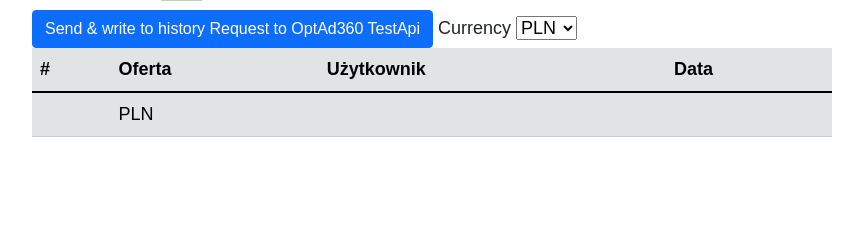
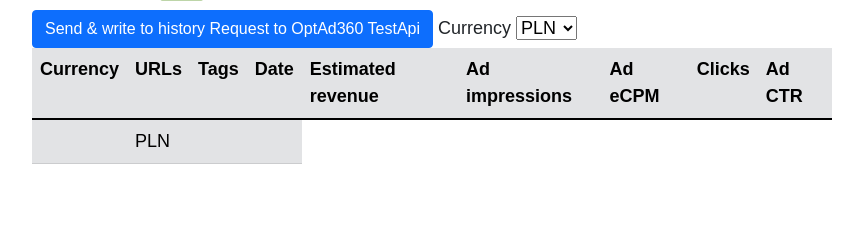
Before and after one commit to Emihilus/Emihilus-apiOptApp, a Symfony app: template templates/main/index.html.twig in a window 1280 px wide. Shown: the part 64-304 px from the top of the page, without its empty margins (208-1071 px from the left). Run offline with Twig, Linux system fonts and the light colour scheme; the template is opened without the code that fills it, so the values that code supplies are empty; some libraries are stand-ins or nearby versions.

Commit message:
AUTOCOMMIT: 08-10-2021_00:47:38

```diff
--- a/templates/main/index.html.twig
+++ b/templates/main/index.html.twig
@@ -24,10 +24,15 @@
 <table class="table table-secondary table-hover">
   <theadclass="thead-dark">
     <tr>
-      <th scope="col">#</th>
-      <th scope="col">Oferta</th>
-      <th scope="col">Użytkownik</th>
-      <th class="d-none d-sm-table-cell" scope="col">Data</th>
+      <th scope="col">Currency</th>
+      <th scope="col">URLs</th>
+      <th scope="col">Tags</th>
+      <th scope="col">Date</th>
+      <th scope="col">Estimated revenue</th>
+      <th scope="col">Ad impressions</th>
+      <th scope="col">Ad eCPM</th>
+      <th scope="col">Clicks</th>
+      <th scope="col">Ad CTR</th>
     </tr>
   </thead>
   <tbody id="hed">
@@ -36,7 +41,7 @@
             <th class="throw" scope="row">{#{ loop.index }#}</th>
             <td>{#{offer.value/100}#} PLN</td>
             <td>{#{offer.byUser.username}#}</td>
-            <td class="d-none d-sm-table-cell">{#{offer.createdAt|date('H:m d-m-Y')}#}</td>
+            <td>{#{offer.createdAt|date('H:m d-m-Y')}#}</td>
         </tr>
     {#% endfor %#}
   </tbody>
@@ -62,12 +67,15 @@ function request()
 		})
 	.done(res =>
 	{
-		console.log(JSON.parse(res));
+        let json = JSON.parse(res);
+		console.log();
         $("#output").html(res)
-		/*if(res.result == 1)
-		{
-			$("#comment-"+commentId).remove();
-		}*/
+
+        let trc = document.createElement('tr');
+        trc.innerHTML = `<td scope="row">${json.}</td><td>'+offerValue+' PLN</td><td>{{app.user}}</td><td class="d-none d-sm-table-cell">Teraz</td>`;
+        document.getElementById('hed').prepend(trc);
+
+
 	});
 }
 </script>
```
